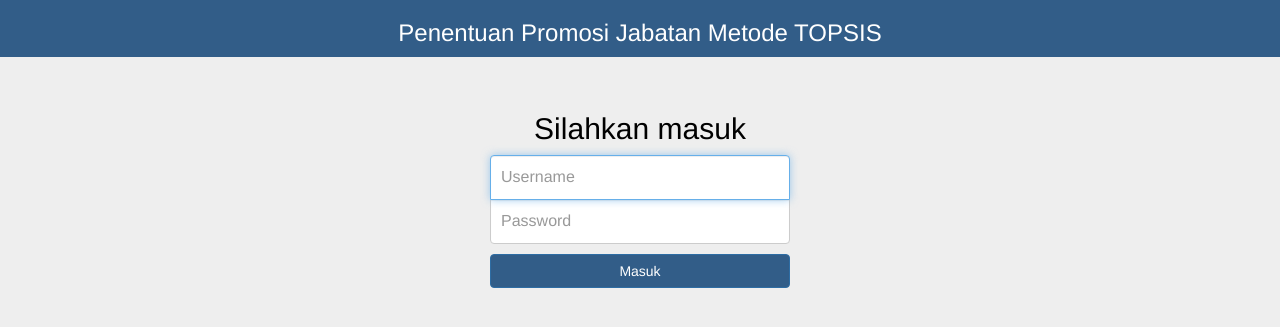
After one commit to iseplutpinur/spk-topsis, a PHP site: page /login.php in a window 1280 px wide. The commit adds this page. Shown: the top 327 px of the page. Run offline with PHP 8.4, Linux system fonts and the light colour scheme; some libraries are stand-ins or nearby versions.

Commit message:
update login page

```diff
--- /dev/null
+++ b/login.php
@@ -0,0 +1,106 @@
+<?php
+session_start();
+$error = false;
+if (isset($_POST['user'])) {
+    include("konfig/koneksi.php");
+    /** LOGIN **/
+    $user = $_POST['user'];
+    $pass = $_POST['pass'];
+    $s = mysqli_query($conn, "SELECT * FROM admin WHERE username='$user' AND password='$pass'");
+    $user = mysqli_fetch_assoc($s);
+    $row = mysqli_num_rows($s);
+    if ($row) {
+        $_SESSION['auth'] = $user;
+        header("Location: ./index.php");
+    } else {
+        $error = "Salah kombinasi username dan password.";
+    }
+}
+
+?>
+
+<!DOCTYPE html>
+<html lang="en">
+
+<head>
+    <meta charset="utf-8" />
+    <meta http-equiv="X-UA-Compatible" content="IE=edge" />
+    <meta name="viewport" content="width=device-width, initial-scale=1" />
+    <title>TOPSIS</title>
+    <meta charset="utf-8">
+    <meta name="viewport" content="width=device-width, initial-scale=1">
+    <link rel="stylesheet" href="css/bootstrap.min.css">
+    <script src="https://ajax.googleapis.com/ajax/libs/jquery/3.2.0/jquery.min.js"></script>
+    <script src="js/bootstrap.min.js"></script>
+    <style>
+        body {
+            padding-top: 40px;
+            padding-bottom: 40px;
+            background-color: #eee;
+        }
+
+        .form-signin {
+            max-width: 330px;
+            padding: 15px;
+            margin: 0 auto;
+        }
+
+        .form-signin .form-signin-heading,
+        .form-signin .checkbox {
+            margin-bottom: 10px;
+        }
+
+        .form-signin .checkbox {
+            font-weight: normal;
+        }
+
+        .form-signin .form-control {
+            position: relative;
+            height: auto;
+            -webkit-box-sizing: border-box;
+            -moz-box-sizing: border-box;
+            box-sizing: border-box;
+            padding: 10px;
+            font-size: 16px;
+        }
+
+        .form-signin .form-control:focus {
+            z-index: 2;
+        }
+
+        .form-signin input[type="text"] {
+            margin-bottom: -1px;
+            border-bottom-right-radius: 0;
+            border-bottom-left-radius: 0;
+        }
+
+        .form-signin input[type="password"] {
+            margin-bottom: 10px;
+            border-top-left-radius: 0;
+            border-top-right-radius: 0;
+        }
+    </style>
+</head>
+
+<body style="padding: 0;">
+    <nav class="navbar navbar-static-top bg-primary" style="background-color: #325d88;">
+        <div class="container">
+            <h3 align="center">Penentuan Promosi Jabatan Metode TOPSIS</h3>
+        </div>
+    </nav>
+    <div class="container">
+        <form class="form-signin" action="?act=login" method="post">
+            <h2 class="form-signin-heading" align="center" style="color: black;">Silahkan masuk</h2>
+            <?php if ($error) {
+                echo $error;
+            } ?>
+            <label for="inputEmail" class="sr-only">Usernames</label>
+            <input type="text" id="inputEmail" class="form-control" placeholder="Username" name="user" autofocus />
+            <label for="inputPassword" class="sr-only">Password</label>
+            <input type="password" id="inputPassword" class="form-control" placeholder="Password" name="pass" />
+            <button class="btn btn-primary btn-block" type="submit" style="background-color: #325d88;">Masuk</button>
+        </form>
+    </div>
+</body>
+
+</html>
--- /dev/null
+++ b/logout.php
@@ -0,0 +1,5 @@
+<?php
+session_start();
+session_unset();
+session_destroy();
+header("Location: ./login.php");
--- a/matriks_ideal.php
+++ b/matriks_ideal.php
@@ -1,5 +1,4 @@
 <?php
-include("konfig/koneksi.php");
 $s = mysqli_query($conn, "select * from kriteria");
 $h = mysqli_num_rows($s);
 
```
Also changed, not shown: index.php (+23 -3 lines), topsis.sql (+18 -11 lines).
